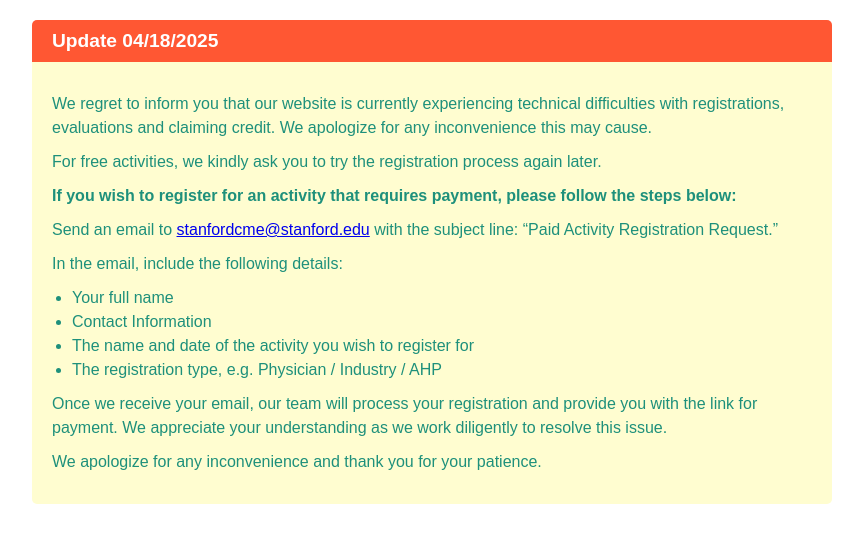
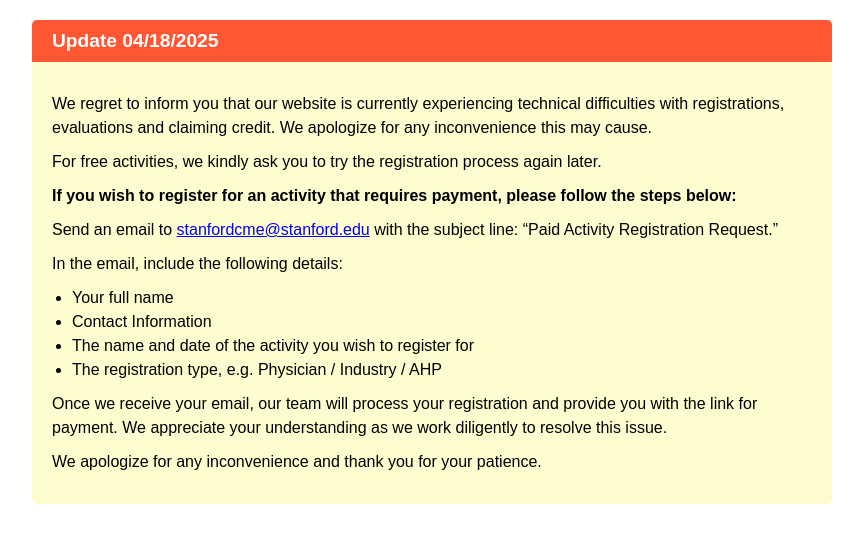
Before and after one commit to StanfordCME/form-status-monitor, a website: page docs/index.html in a window 1280 px wide. Shown: the whole page, without its empty margins (208-1071 px from the left). Drawn offline with Linux system fonts and the light colour scheme.

Commit message:
Update index.html

```diff
--- a/docs/index.html
+++ b/docs/index.html
@@ -30,7 +30,7 @@
     }
     .content {
       background-color: rgba(255,253,208,255);
-      color: #1e907b;
+      color: #000;
       padding: 20px;
       font-size: 1em;
       line-height: 1.5;
```
